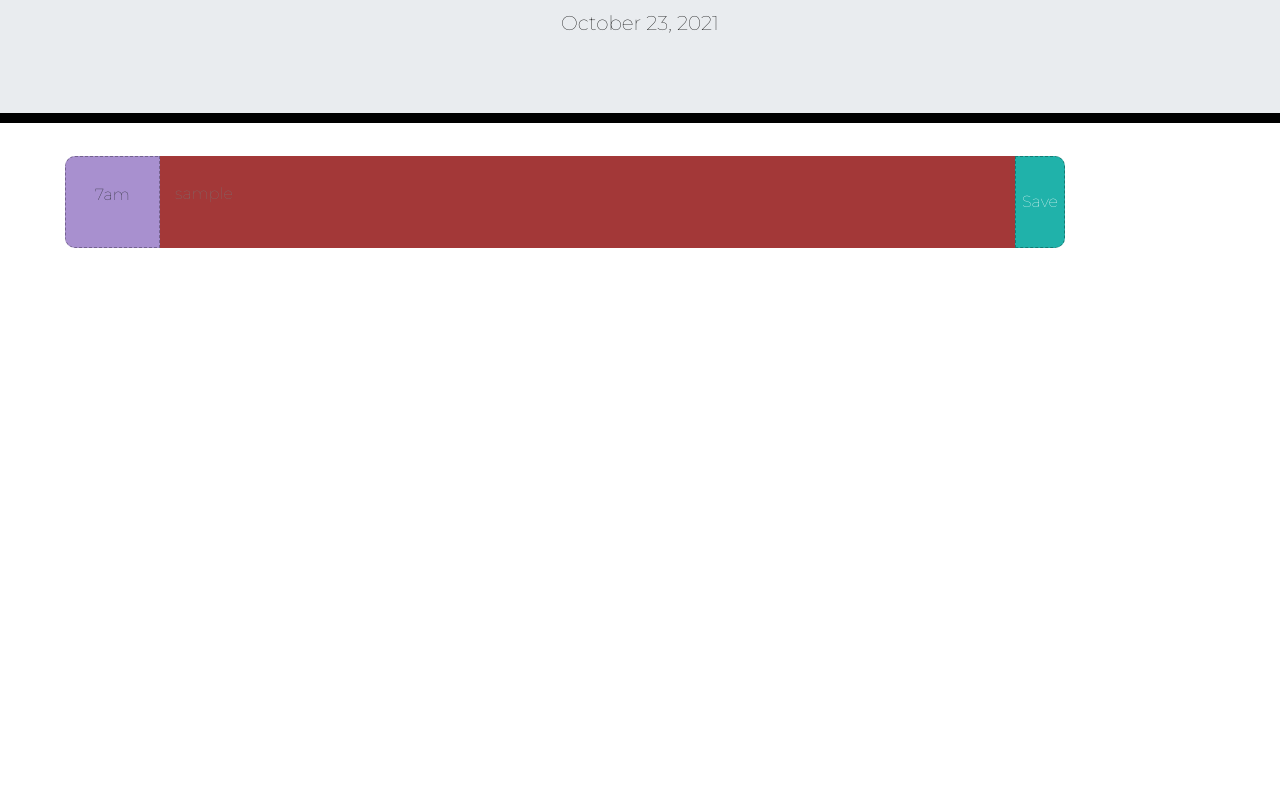
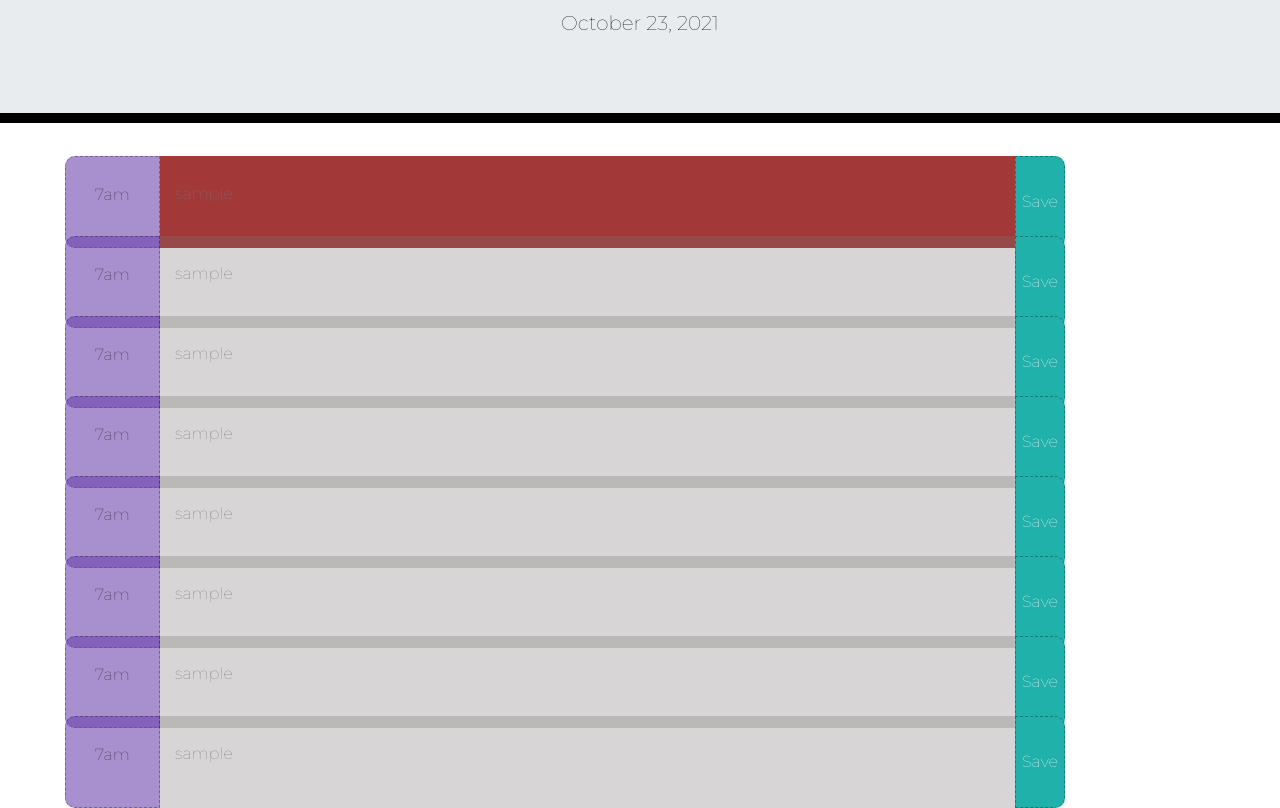
Before and after one commit to aellis07/scheduledtowork739, a plain HTML site: page index.html in a window 1280 px wide. Shown: the part 181-989 px from the top of the page. Before the commit the page ends 800 px from the top, so only its background shows below. Drawn offline with nearby package versions, Linux system fonts and the light colour scheme.

Commit message:
duplicated 7am timeblock 7 times for 8 timeblocks

```diff
--- a/index.html
+++ b/index.html
@@ -30,6 +30,85 @@
     </header>
     <div class="container">
       <!-- Timeblocks go here -->
+
+      <!-- 7AM -->
+      <div class="timeblock row">
+        <div class="hour col col-lg-1" id="am7">7am</div>
+        <textarea
+          id="a7"
+          class="description col col-md-9"
+          placeholder="sample"
+        ></textarea>
+        <button class="savebutton btn-primary" id="btn7">Save</button>
+      </div>
+
+      <!-- 7AM -->
+      <div class="timeblock row">
+        <div class="hour col col-lg-1" id="am7">7am</div>
+        <textarea
+          id="a7"
+          class="description col col-md-9"
+          placeholder="sample"
+        ></textarea>
+        <button class="savebutton btn-primary" id="btn7">Save</button>
+      </div>
+
+      <!-- 7AM -->
+      <div class="timeblock row">
+        <div class="hour col col-lg-1" id="am7">7am</div>
+        <textarea
+          id="a7"
+          class="description col col-md-9"
+          placeholder="sample"
+        ></textarea>
+        <button class="savebutton btn-primary" id="btn7">Save</button>
+      </div>
+
+      <!-- 7AM -->
+      <div class="timeblock row">
+        <div class="hour col col-lg-1" id="am7">7am</div>
+        <textarea
+          id="a7"
+          class="description col col-md-9"
+          placeholder="sample"
+        ></textarea>
+        <button class="savebutton btn-primary" id="btn7">Save</button>
+      </div>
+
+      <!-- 7AM -->
+      <div class="timeblock row">
+        <div class="hour col col-lg-1" id="am7">7am</div>
+        <textarea
+          id="a7"
+          class="description col col-md-9"
+          placeholder="sample"
+        ></textarea>
+        <button class="savebutton btn-primary" id="btn7">Save</button>
+      </div>
+
+      <!-- 7AM -->
+      <div class="timeblock row">
+        <div class="hour col col-lg-1" id="am7">7am</div>
+        <textarea
+          id="a7"
+          class="description col col-md-9"
+          placeholder="sample"
+        ></textarea>
+        <button class="savebutton btn-primary" id="btn7">Save</button>
+      </div>
+
+      <!-- 7AM -->
+      <div class="timeblock row">
+        <div class="hour col col-lg-1" id="am7">7am</div>
+        <textarea
+          id="a7"
+          class="description col col-md-9"
+          placeholder="sample"
+        ></textarea>
+        <button class="savebutton btn-primary" id="btn7">Save</button>
+      </div>
+
+      <!-- 7AM -->
       <div class="timeblock row">
         <div class="hour col col-lg-1" id="am7">7am</div>
         <textarea
```
